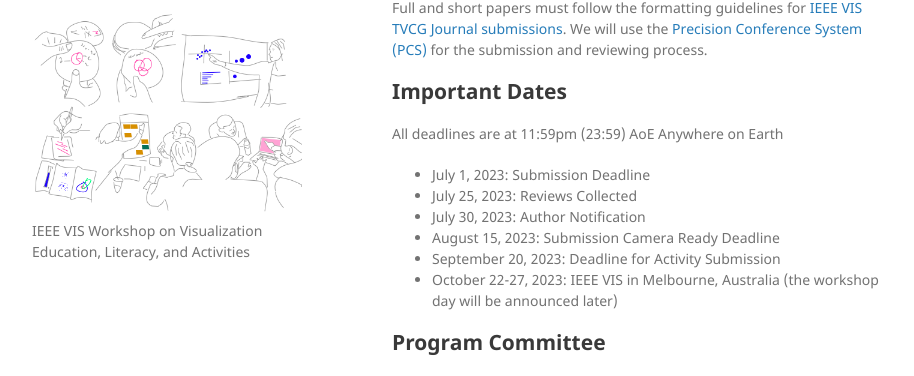
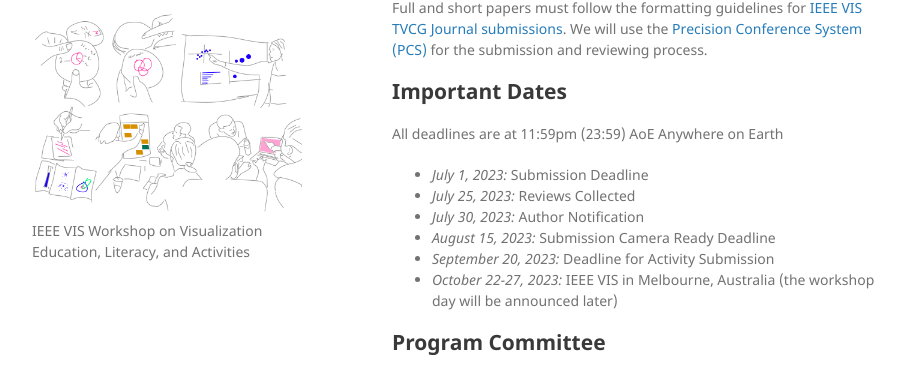
Before and after one commit to ieee-eduvis/ieee-eduvis.github.io, a Jekyll site: the page built from index.md, in a window 1280 px wide and 900 px high, scrolled down 1492 px. Shown: the part 95-471 px from the top of the window, without its empty margins (178-1092 px from the left). Built offline with Jekyll 4.4.1, drawn with Linux system fonts in a browser that asks for light colours; our own code applies the rules of GitHub Pages for plain Markdown files; some of the changed text lies outside the part shown.

```diff
--- a/index.md
+++ b/index.md
@@ -4,7 +4,8 @@ layout: default
 
 # IEEE VIS Workshop on Visualization Education, Literacy, and Activities
 
-This workshop focuses on visualization education, literacy, and activities and will be held in _October 2023_ at [IEEE VIS](https://ieeevis.org/) in _Melbourne, Australia_. It intends to bring together junior and senior scholars to share research and experience and to discuss novel activities, teaching methods, and research challenges. The workshop aims to serve as a platform for interdisciplinary researchers within and beyond the visualization community such as education, learning analytics, science communication, psychology, or people from adjacent fields such as data science, AI, and HCI. It will include presentations of research papers and practical reports, as well as hands-on activities. In addition, the workshop will allow participants to discuss challenges they face in data visualization education and sketch a research agenda of visualization education, literacy, and activities. See the [full proposal here](https://arxiv.org/abs/2303.10708).
+This workshop focuses on visualization education, literacy, and activities and will be held in _October 2023_ at [IEEE VIS](https://ieeevis.org/) in _Melbourne, Australia_. It intends to bring together junior and senior scholars to share research and experience and to discuss novel activities, teaching methods, and research challenges. The workshop aims to serve as a platform for interdisciplinary researchers within and beyond the visualization community such as education, learning analytics, science communication, psychology, or people from adjacent fields such as data science, AI, and HCI. It will include presentations of research papers and practical reports, as well as hands-on activities. In addition, the workshop will allow participants to discuss challenges they face in data visualization education and sketch a research agenda of visualization education, literacy, and activities.
+See the [full proposal here](https://arxiv.org/abs/2303.10708).
 
 ## Workshop goals and scope of topics
 
@@ -16,7 +17,7 @@ With this workshop, we want to achieve the following goals:
 * collect, test, and systematize learning activities
 * discuss higher-level issues concerning human-centered approaches to visualization, visualization design, and education
 
-The workshop topics include, but are not limited to:
+The *workshop topics* include, but are not limited to:
 * Visualization literacy
 * Learning goals and learning methods
 * Evaluation methods and learning analytics
@@ -50,12 +51,12 @@ Full and short papers must follow the formatting guidelines for [IEEE VIS TVCG J
 ## Important Dates
 
 All deadlines are at 11:59pm (23:59) AoE Anywhere on Earth
-* July 1, 2023: Submission Deadline
-* July 25, 2023: Reviews Collected
-* July 30, 2023: Author Notification
-* August 15, 2023: Submission Camera Ready Deadline
-* September 20, 2023: Deadline for Activity Submission
-* October 22-27, 2023: IEEE VIS in Melbourne, Australia (the workshop day will be announced later)
+* *July 1, 2023:* Submission Deadline
+* *July 25, 2023:* Reviews Collected
+* *July 30, 2023:* Author Notification
+* *August 15, 2023:* Submission Camera Ready Deadline
+* *September 20, 2023:* Deadline for Activity Submission
+* *October 22-27, 2023:* IEEE VIS in Melbourne, Australia (the workshop day will be announced later)
 
 ## Program Committee
 
```
